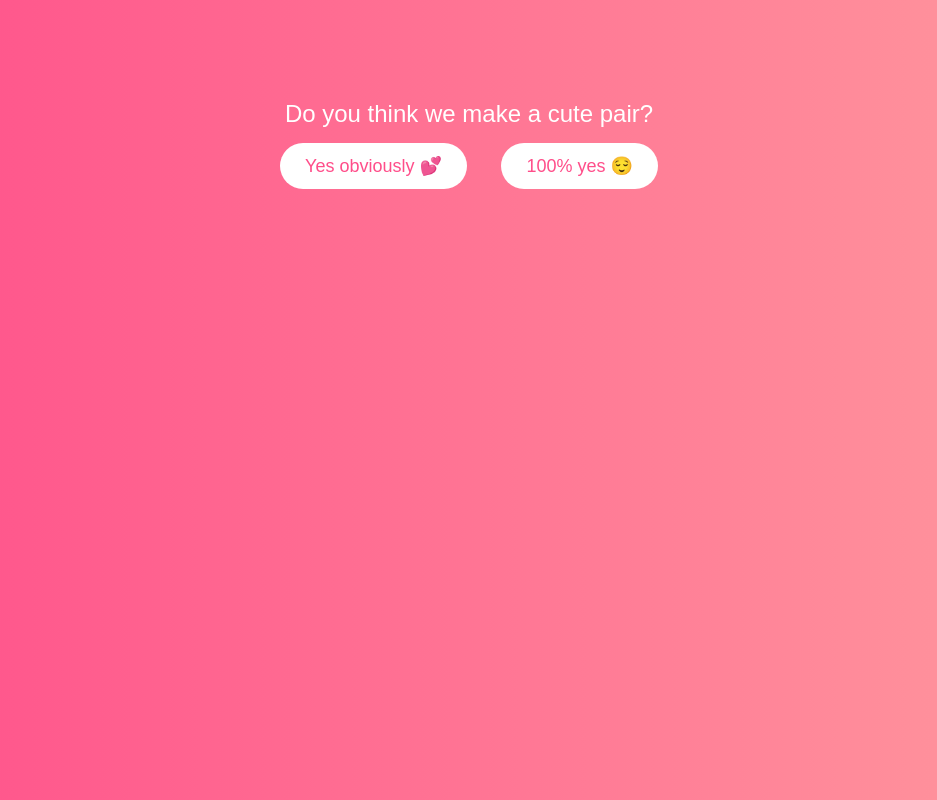
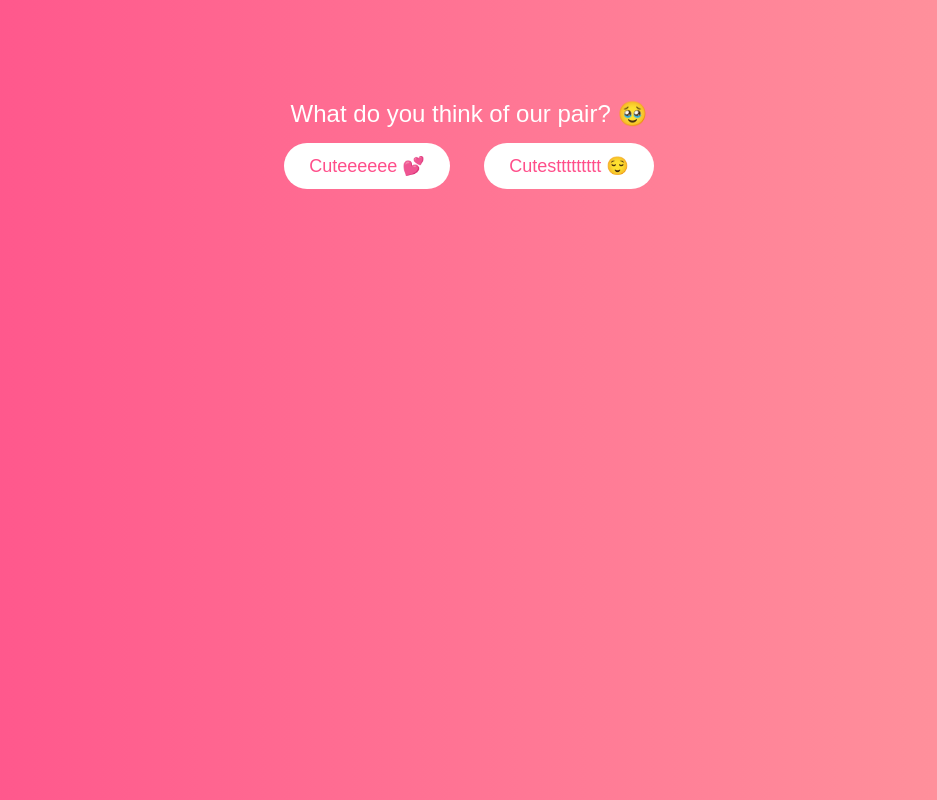
Before and after one commit to Sanjaykumarv16/private, a plain HTML site: page index.html in a window 1280 px wide. Both pictures are taken after a click on the button "Of course 😍". Shown: the whole page, without its empty margins (171-1108 px from the left). Drawn offline with Linux system fonts and the light colour scheme.

Commit message:
Update index.html

```diff
--- a/index.html
+++ b/index.html
@@ -70,9 +70,9 @@ button {
 </div>
 
 <div class="container hidden" id="page2">
-    <div class="question">Do you think we make a cute pair?</div>
-    <button class="option-btn" onclick="nextPage(3)">Yes obviously 💕</button>
-    <button class="option-btn" onclick="nextPage(3)">100% yes 😌</button>
+    <div class="question">What do you think of our pair? 🥹 </div>
+    <button class="option-btn" onclick="nextPage(3)">Cuteeeeee 💕</button>
+    <button class="option-btn" onclick="nextPage(3)">Cutesttttttttt 😌</button>
 </div>
 
 <div class="container hidden" id="page3">
@@ -105,8 +105,8 @@ function nextPage(pageNumber) {
 function yesClicked(){
     document.body.innerHTML = `
         <h1 style="margin-top:200px; font-size:50px;">
-        YAYYYYY ❤️❤️❤️<br>
-        You Just Made Me The Happiest Person 😭💖
+        CUTIEEEEEE SAIIIIIII❤️❤️❤️<br>
+        You Just Made Me The Happiest Person Babyyyyy Mmuuahhhhhhhh😭💖
         </h1>
     `;
 }
```
